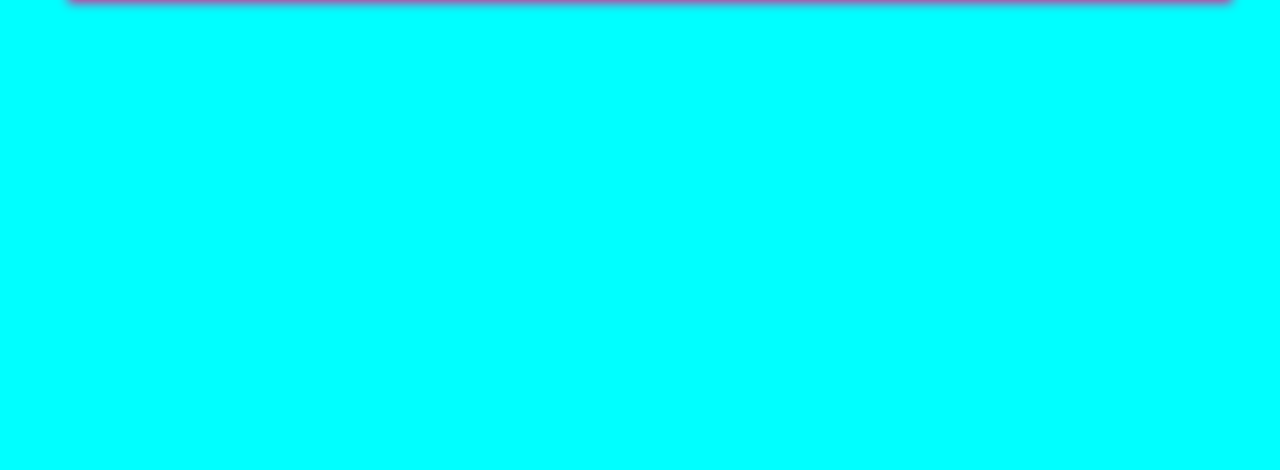
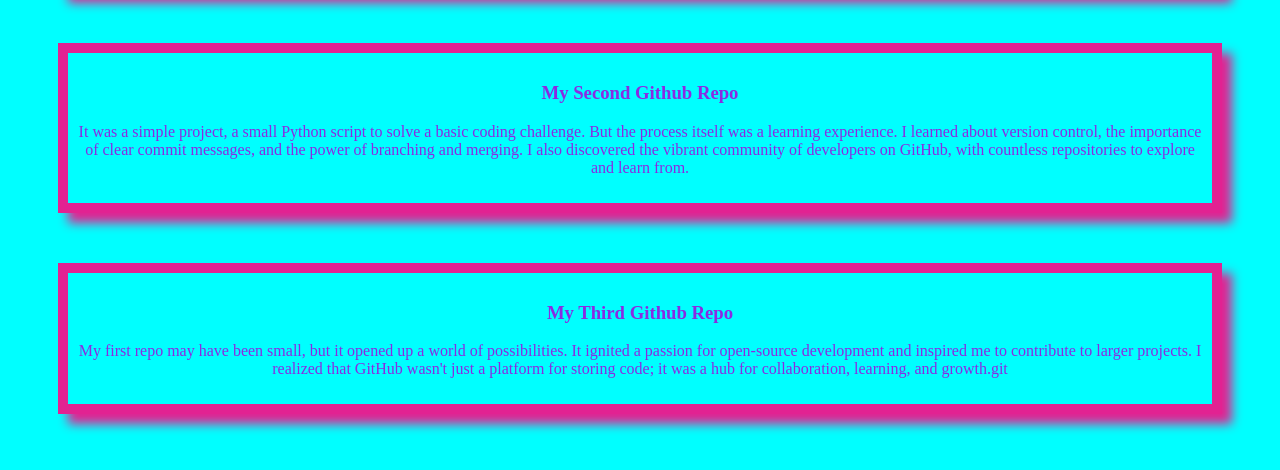
Before and after one commit to Shikako-Nami-Yamada/my-first-github-ripo, a plain HTML site: page firstgittu.html in a window 1280 px wide. Shown: the part 208-678 px from the top of the page. Drawn offline with Linux system fonts and the light colour scheme.

Commit message:
added second and third blog

```diff
--- a/firstgittu.html
+++ b/firstgittu.html
@@ -11,5 +11,13 @@
         <h3>My First Github Repo</h3>
         <p>The thrill of creating my first GitHub repository was exhilarating. It felt like entering a whole new world of collaboration and open-source development. I remember the initial excitement of setting up my account, the slight confusion of navigating the interface, and the immense satisfaction of finally pushing my first commit</p>
     </div>
+    <div>
+        <h3>My Second Github Repo</h3>
+        <p>It was a simple project, a small Python script to solve a basic coding challenge. But the process itself was a learning experience. I learned about version control, the importance of clear commit messages, and the power of branching and merging. I also discovered the vibrant community of developers on GitHub, with countless repositories to explore and learn from.</p>
+    </div>
+    <div>
+        <h3>My Third Github Repo</h3>
+        <p>My first repo may have been small, but it opened up a world of possibilities. It ignited a passion for open-source development and inspired me to contribute to larger projects. I realized that GitHub wasn't just a platform for storing code; it was a hub for collaboration, learning, and growth.git</p>
+    </div>
 </body>
 </html>
```
